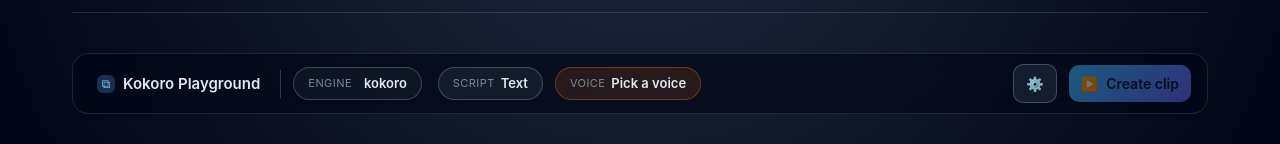
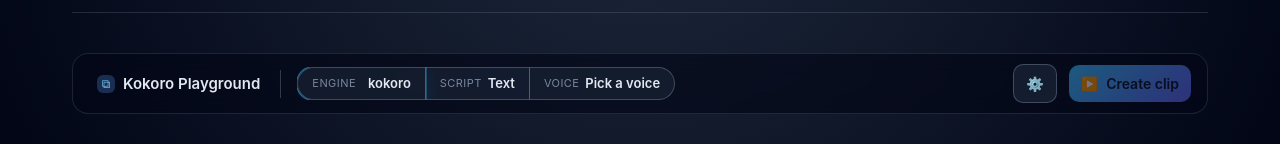
Before and after one commit to Astrocyte74/tts-hub, a React app in the folder frontend/: page / in a window 1280 px wide. Shown: the part 124-268 px from the top of the page. Built offline with nearby package versions, Linux system fonts and the light colour scheme; no server answers; the HTML template or start-up script is replaced by a standard one.

Commit message:
ui: segmented topbar modes (Engine/Script/Voice/Clips); warn Voice only outside Engine; stronger active indication; align panel step crumbs

```diff
--- a/frontend/src/App.css
+++ b/frontend/src/App.css
@@ -120,6 +120,13 @@
 .topbar__chip--active {
   box-shadow: 0 0 0 1px rgba(56, 189, 248, 0.6), 0 6px 18px rgba(14, 165, 233, 0.25);
 }
+
+/* Segmented mode group */
+.topbar__modes { display: inline-flex; gap: 0; border-radius: 12px; overflow: hidden; }
+.topbar__modes .topbar__chip { border-radius: 0; position: relative; }
+.topbar__modes .topbar__chip:first-child { border-top-left-radius: 999px; border-bottom-left-radius: 999px; }
+.topbar__modes .topbar__chip:last-child { border-top-right-radius: 999px; border-bottom-right-radius: 999px; }
+.topbar__modes .topbar__chip + .topbar__chip { margin-left: -1px; } /* collapse borders */
 
 .topbar__chip-label {
   text-transform: uppercase;
--- a/frontend/src/components/TopContextBar.tsx
+++ b/frontend/src/components/TopContextBar.tsx
@@ -65,8 +65,6 @@ export function TopContextBar({
   onShowVoicePalette,
   onShowInfo,
   onAiAssistClick,
-  engines,
-  onEngineChange,
   activePanel,
   onChangePanel,
   onShowScript,
@@ -88,28 +86,30 @@ export function TopContextBar({
           <span className="topbar__brand-label">Kokoro Playground</span>
         </button>
         <span className="topbar__divider" aria-hidden />
+      </div>
+
+      <div className="topbar__center topbar__modes" role="tablist" aria-label="Mode">
         <button
           type="button"
-          className="topbar__chip topbar__chip--muted"
-          onClick={onEngineClick ?? onOpenSettings}
-          aria-label={`Active engine ${engineLabel} — change engine`}
-          title="Change engine"
+          role="tab"
+          aria-selected={activePanel === 'controls'}
+          className={`topbar__chip ${activePanel === 'controls' ? 'topbar__chip--active' : ''}`}
+          onClick={() => {
+            onChangePanel && onChangePanel('controls');
+            onEngineClick && onEngineClick();
+          }}
+          title="Engine (1)"
         >
           <span className="topbar__chip-label">Engine</span>
           <span className="topbar__chip-value">
-            <span
-              className="topbar__status-dot"
-              aria-hidden
-              style={{ marginRight: 6, background: engineReady ? '#22c55e' : '#eab308' }}
-            />
+            <span className="topbar__status-dot" aria-hidden style={{ marginRight: 6, background: engineReady ? '#22c55e' : '#eab308' }} />
             {engineLabel}
           </span>
         </button>
-      </div>
-
-      <div className="topbar__center">
         <button
           type="button"
+          role="tab"
+          aria-selected={activePanel === 'script'}
           className={`topbar__chip ${activePanel === 'script' ? 'topbar__chip--active' : ''}`}
           onClick={() => {
             onChangePanel && onChangePanel('script');
@@ -123,7 +123,9 @@ export function TopContextBar({
         </button>
         <button
           type="button"
-          className={`topbar__chip ${noVoiceSelected ? 'topbar__chip--warn' : ''} ${activePanel === 'voices' ? 'topbar__chip--active' : ''}`}
+          role="tab"
+          aria-selected={activePanel === 'voices'}
+          className={`topbar__chip ${(noVoiceSelected && activePanel !== 'controls') ? 'topbar__chip--warn' : ''} ${activePanel === 'voices' ? 'topbar__chip--active' : ''}`}
           onClick={onShowVoicePalette}
           aria-label="Show voice palette"
           title="Jump to voices (V)"
@@ -134,12 +136,13 @@ export function TopContextBar({
         {(queueTotal > 0 || clipsCount > 0) && (
           <button
             type="button"
+            role="tab"
+            aria-selected={activePanel === 'results' || Boolean(isResultsOpen)}
             className={`topbar__chip ${activePanel === 'results' || isResultsOpen ? 'topbar__chip--active' : ''}`}
             onClick={() => {
               onChangePanel && onChangePanel('results');
               onToggleResults && onToggleResults();
             }}
-            aria-pressed={activePanel === 'results' || Boolean(isResultsOpen)}
             aria-label="Show results"
             title="Results (4)"
           >
```
